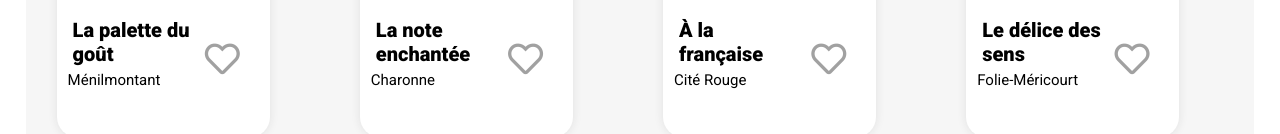
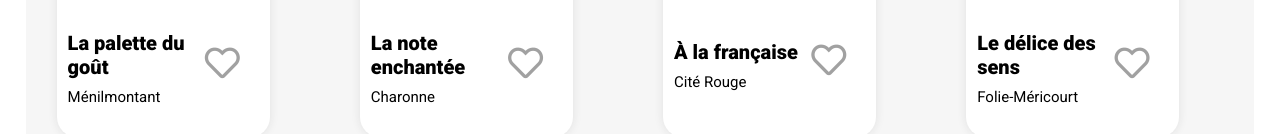
Before and after one commit to cedricsommeil/cedricsommeil_0320052021, a plain HTML site: page index.html in a window 1280 px wide. Shown: the part 890-1024 px from the top of the page. Drawn offline with Linux system fonts and the light colour scheme; a web font is replaced by a local one.

Commit message:
effacer la marge du h4

```diff
--- a/css/index.css
+++ b/css/index.css
@@ -279,7 +279,6 @@ p{
 h4{
   font-size: 20px;
   margin-bottom: 9px;
-  margin: 5px;
 }
 
 /* les coeurs relatifs aux cartes-menu*/
```
